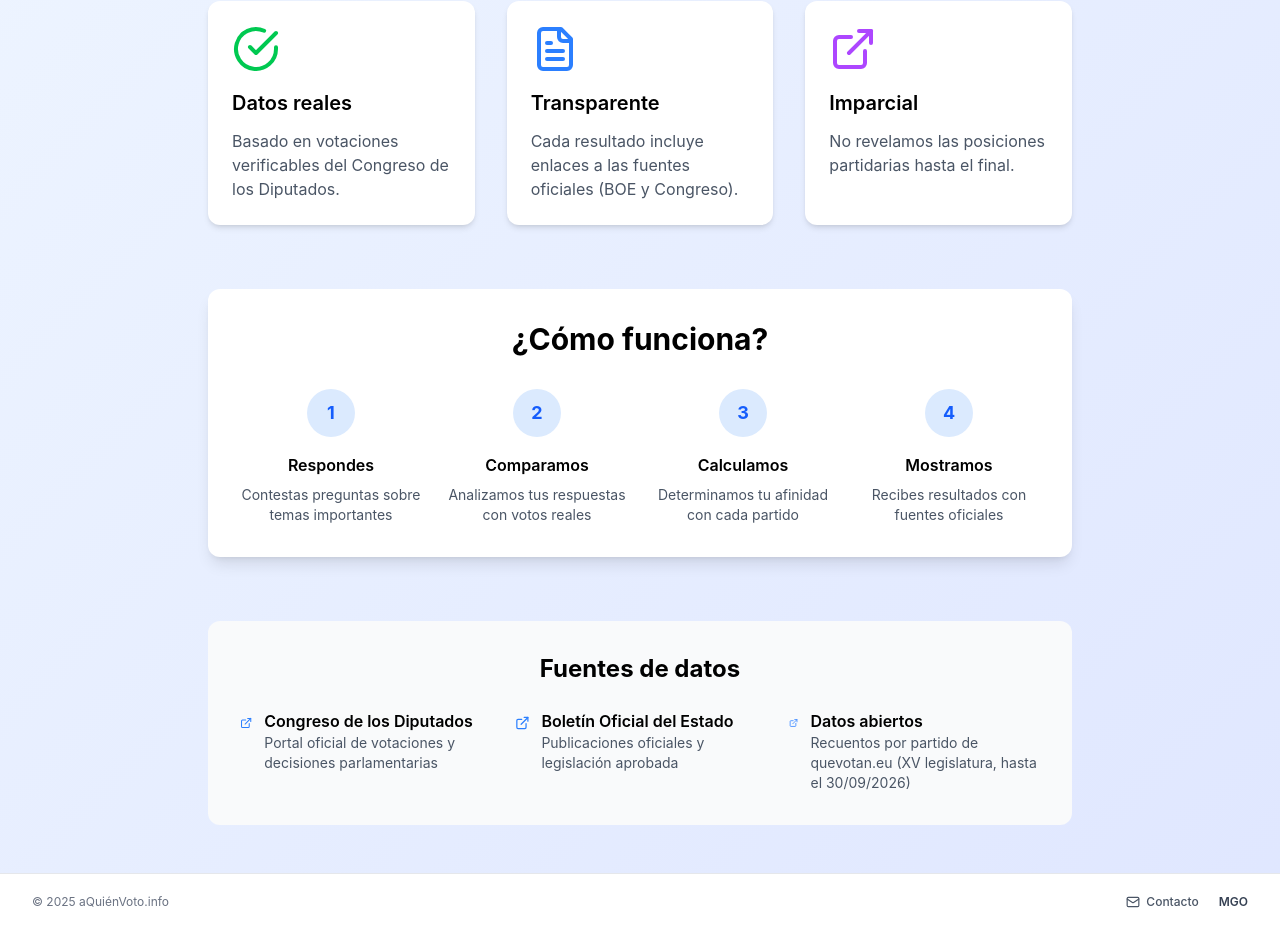
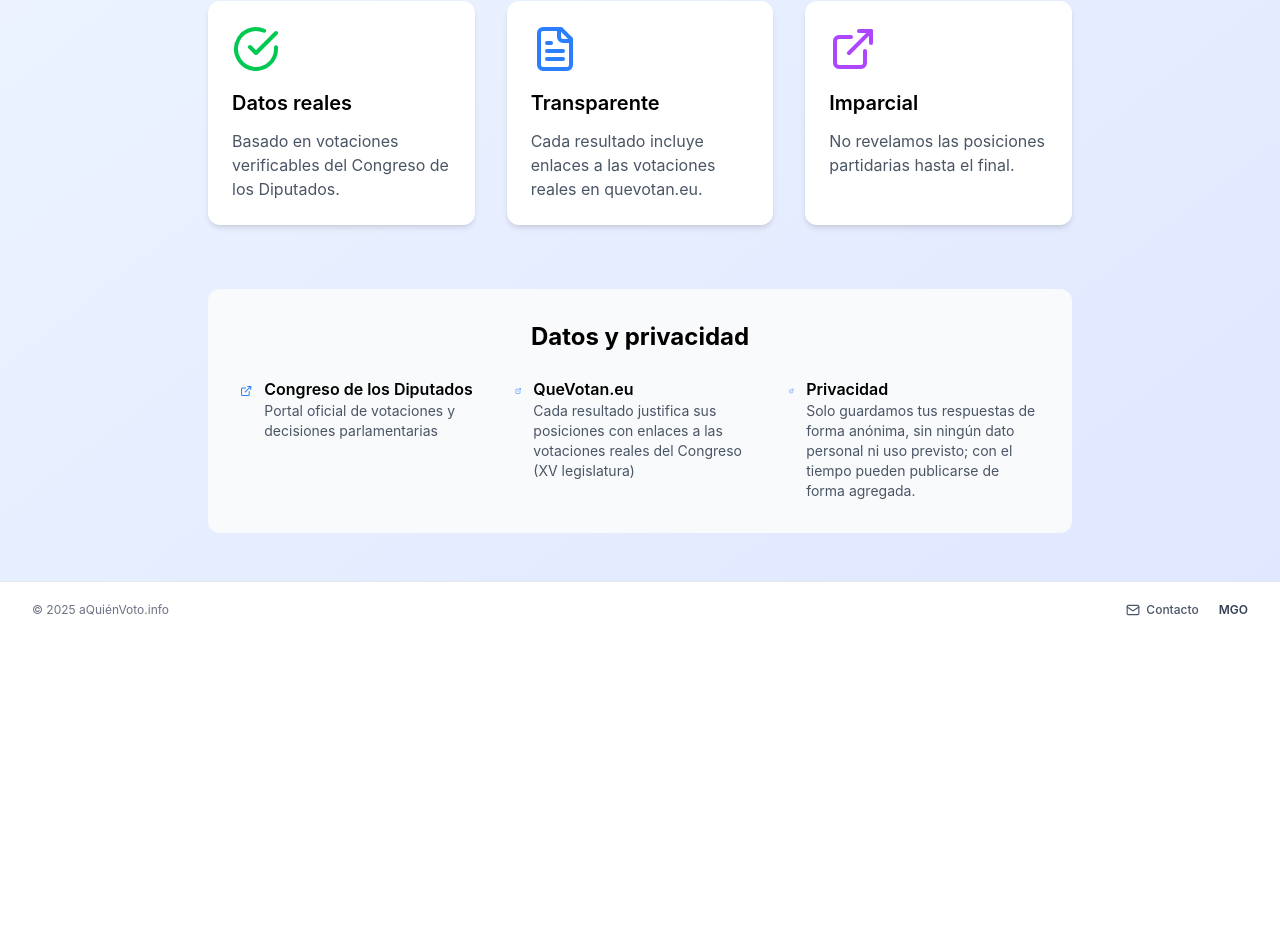
Before and after one commit to miguelgisbert/aquienvoto.info, a React (Vite) app: page / in a window 1280 px wide. Shown: the part 475-1405 px from the top of the page. After the commit the page ends 1113 px from the top, so only its background shows below. Built offline with nearby package versions, Linux system fonts and the light colour scheme; no server answers.

Commit message:
Update Spanish, Catalan, Galician, and Basque translations for improved clarity and accuracy in voting data references

```diff
--- a/src/components/Home.tsx
+++ b/src/components/Home.tsx
@@ -67,43 +67,6 @@ const Home: React.FC<HomeProps> = ({ onStartTest }) => {
           </div>
         </div>
 
-        {/* How it works */}
-        <div className="bg-white rounded-xl shadow-lg p-8 mb-16">
-          <h2 className="text-3xl font-bold text-center mb-8">
-            {t("home.how")}
-          </h2>
-          <div className="grid md:grid-cols-4 gap-6">
-            <div className="text-center">
-              <div className="w-12 h-12 bg-blue-100 text-blue-600 rounded-full flex items-center justify-center font-bold text-lg mx-auto mb-4">
-                1
-              </div>
-              <h4 className="font-semibold mb-2">{t("home.s1t")}</h4>
-              <p className="text-gray-600 text-sm">{t("home.s1d")}</p>
-            </div>
-            <div className="text-center">
-              <div className="w-12 h-12 bg-blue-100 text-blue-600 rounded-full flex items-center justify-center font-bold text-lg mx-auto mb-4">
-                2
-              </div>
-              <h4 className="font-semibold mb-2">{t("home.s2t")}</h4>
-              <p className="text-gray-600 text-sm">{t("home.s2d")}</p>
-            </div>
-            <div className="text-center">
-              <div className="w-12 h-12 bg-blue-100 text-blue-600 rounded-full flex items-center justify-center font-bold text-lg mx-auto mb-4">
-                3
-              </div>
-              <h4 className="font-semibold mb-2">{t("home.s3t")}</h4>
-              <p className="text-gray-600 text-sm">{t("home.s3d")}</p>
-            </div>
-            <div className="text-center">
-              <div className="w-12 h-12 bg-blue-100 text-blue-600 rounded-full flex items-center justify-center font-bold text-lg mx-auto mb-4">
-                4
-              </div>
-              <h4 className="font-semibold mb-2">{t("home.s4t")}</h4>
-              <p className="text-gray-600 text-sm">{t("home.s4d")}</p>
-            </div>
-          </div>
-        </div>
-
         {/* Data Sources */}
         <div className="bg-gray-50 rounded-xl p-8">
           <h2 className="text-2xl font-bold text-center mb-6">
--- a/src/data/parties.ts
+++ b/src/data/parties.ts
@@ -52,9 +52,9 @@ export const parties: Party[] = [
     color: "#E0457B",
     note: {
       es: "Coalición de 2026 (IU, Movimiento Sumar, Más Madrid, Comuns y otras formaciones); no incluye a Podemos y no concurre en Canarias, Baleares ni Comunidad Valenciana.",
-      ca: "Coalició de 2026 (IU, Moviment Sumar, Más Madrid, Comuns i altres formacions); no inclou Podemos i no concúria a Canàries, Balears ni Comunitat Valenciana.",
+      ca: "Coalició de 2026 (IU, Moviment Sumar, Más Madrid, Comuns i altres formacions); no inclou Podemos i no concorre a Canàries, Balears ni Comunitat Valenciana.",
       gl: "Coalición de 2026 (IU, Movimento Sumar, Más Madrid, Comuns e outras formacións); non inclúe a Podemos e non concurre en Canarias, Baleares nin Comunidade Valenciana.",
-      eu: "2026ko koalizioa (IU, Movimiento Sumar, Más Madrid, Comuns eta beste formazio batzuk); Podemos ez du eta ez da Kanariaetan, Balearretan ezta Valentziako Erkidegoan ere aurkezten.",
+      eu: "2026ko koalizioa (IU, Movimiento Sumar, Más Madrid, Comuns eta beste formazio batzuk); ez du Podemos barne, eta ez da Kanarietan, Balearretan ezta Valentziako Erkidegoan ere aurkezten.",
     },
   },
   {
@@ -163,7 +163,7 @@ export const parties: Party[] = [
       es: "No es una coalición electoral: agrupa las votaciones de EH Bildu y BNG (Geroa Bai no obtuvo escaño en la XV legislatura).",
       ca: "No és una coalició electoral: agrupa els vots d'EH Bildu i BNG (Geroa Bai no va obtenir escó a la XV legislatura).",
       gl: "Non é unha coalición electoral: agrupa os votos de EH Bildu e BNG (Geroa Bai non obtivo escano na XV lexislatura).",
-      eu: "Hauteskoalizazio bat ez da: EH Bildu eta BNG bozketak biltzen ditu (Geroa Bai-k ez zuen eserlekurik XV legegintzaldian).",
+      eu: "Hauteskoalizio bat ez da: EH Bildu eta BNGren bozketak biltzen ditu (Geroa Bai-k ez zuen eserlekurik XV legegintzaldian).",
     },
   },
   {
--- a/src/i18n/index.ts
+++ b/src/i18n/index.ts
@@ -18,25 +18,16 @@ const es = {
   "home.f1t": "Datos reales",
   "home.f1d": "Basado en votaciones verificables del Congreso de los Diputados.",
   "home.f2t": "Transparente",
-  "home.f2d": "Cada resultado incluye enlaces a las fuentes oficiales (BOE y Congreso).",
+  "home.f2d": "Cada resultado incluye enlaces a las votaciones reales en quevotan.eu.",
   "home.f3t": "Imparcial",
   "home.f3d": "No revelamos las posiciones partidarias hasta el final.",
-  "home.how": "¿Cómo funciona?",
-  "home.s1t": "Respondes",
-  "home.s1d": "Contestas preguntas sobre temas importantes",
-  "home.s2t": "Comparamos",
-  "home.s2d": "Analizamos tus respuestas con votos reales",
-  "home.s3t": "Calculamos",
-  "home.s3d": "Determinamos tu afinidad con cada partido",
-  "home.s4t": "Mostramos",
-  "home.s4d": "Recibes resultados con fuentes oficiales",
-  "home.sources": "Fuentes de datos",
+  "home.sources": "Datos y privacidad",
   "home.src1t": "Congreso de los Diputados",
   "home.src1d": "Portal oficial de votaciones y decisiones parlamentarias",
-  "home.src2t": "Boletín Oficial del Estado",
-  "home.src2d": "Publicaciones oficiales y legislación aprobada",
-  "home.src3t": "Datos abiertos",
-  "home.src3d": "Recuentos por partido de quevotan.eu (XV legislatura, hasta el 30/09/2026)",
+  "home.src2t": "QueVotan.eu",
+  "home.src2d": "Cada resultado justifica sus posiciones con enlaces a las votaciones reales del Congreso (XV legislatura)",
+  "home.src3t": "Privacidad",
+  "home.src3d": "Solo guardamos tus respuestas de forma anónima, sin ningún dato personal ni uso previsto; con el tiempo pueden publicarse de forma agregada.",
 
   "test.progress": "Pregunta {n} de {m}",
   "test.percent": "{v}% completado",
@@ -141,25 +132,16 @@ const ca: Dict = {
   "home.f1t": "Dades reals",
   "home.f1d": "Basat en votacions verificables del Congrés dels Diputats.",
   "home.f2t": "Transparent",
-  "home.f2d": "Cada resultat inclou enllaços a les fonts oficials (BOE i Congrés).",
+  "home.f2d": "Cada resultat inclou enllaços a les votacions reals en quevotan.eu.",
   "home.f3t": "Imparcial",
   "home.f3d": "No revel·lem les posicions partidistes fins al final.",
-  "home.how": "Com funciona?",
-  "home.s1t": "Respon",
-  "home.s1d": "Contestes preguntes sobre temes importants",
-  "home.s2t": "Comparem",
-  "home.s2d": "Analitzem les teves respostes amb vots reals",
-  "home.s3t": "Calculem",
-  "home.s3d": "Determinem la teva afinitat amb cada partit",
-  "home.s4t": "Mostrem",
-  "home.s4d": "Rep resultats amb fonts oficials",
-  "home.sources": "Fonts de dades",
+  "home.sources": "Dades i privacitat",
   "home.src1t": "Congrés dels Diputats",
   "home.src1d": "Portal oficial de votacions i decisions parlamentàries",
-  "home.src2t": "Butlletí Oficial de l'Estat",
-  "home.src2d": "Publicacions oficials i legislació aprovada",
-  "home.src3t": "Dades obertes",
-  "home.src3d": "Recomptes per partit de quevotan.eu (XV legislatura, fins al 30/09/2026)",
+  "home.src2t": "QueVotan.eu",
+  "home.src2d": "Cada resultat justifica les seues posicions amb enllaços a les votacions reals del Congrés (XV legislatura)",
+  "home.src3t": "Privacitat",
+  "home.src3d": "Només guardem les teues respostes de forma anònima, sense cap dada personal ni ús previst; amb el temps poden publicar-se de forma agregada.",
 
   "test.progress": "Pregunta {n} de {m}",
   "test.percent": "{v}% completat",
@@ -171,14 +153,14 @@ const ca: Dict = {
   "test.intentTitle": "Darrera pregunta (opcional)",
   "test.intentLead":
     "Si vols, indica quin partit pensaves votar abans del test i què penses votar ara si has canviat d'opinió.",
-  "test.intentBefore": "Quin partit pensaves votar abans de fer el test?",
-  "test.intentAfter": "Has canviat d'opinió?",
+  "test.intentBefore": "¿Quin partit pensaves votar abans de fer el test?",
+  "test.intentAfter": "¿Has canviat d'opinió?",
   "test.intentPlaceholder": "Tria un partit…",
   "test.intentNone": "Cap / no ho sé",
   "test.intentAbstain": "No votaria",
   "test.intentSave": "Guarda les respostes",
   "test.intentSkip": "Omet",
-  "test.intentThanks": "Gràcies! Les teues respostes s'han guardat.",
+  "test.intentThanks": "¡Gràcies! Les teues respostes s'han guardat.",
 
   "results.title": "Els teus resultats",
   "results.lead": "Afinitat amb cada partit basada en votacions reals del Congrés",
@@ -234,14 +216,14 @@ const ca: Dict = {
   "admin.colAfter": "ara",
 
   "footer.contact": "Contacte",
-  "contact.title": "Has trobat un error o tens una millora?",
+  "contact.title": "¿Has trobat un error o tens una millora?",
   "contact.lead": "Escriu-me i ho reviso: correccions de dades, partits, preguntes o suggeriments.",
   "contact.name": "El teu nom",
   "contact.email": "El teu correu",
   "contact.message": "Missatge",
   "contact.send": "Enviar",
   "contact.sending": "Enviant…",
-  "contact.success": "Gràcies! Et respondré aviat.",
+  "contact.success": "¡Gràcies! Et respondré aviat.",
   "contact.error": "No s'ha pogut enviar. Torna-ho a provar.",
   "contact.close": "Tancar",
 };
@@ -262,25 +244,16 @@ const gl: Dict = {
   "home.f1t": "Datos reais",
   "home.f1d": "Basado en votacións verificables do Congreso dos Deputados.",
   "home.f2t": "Transparente",
-  "home.f2d": "Cada resultado inclúe ligazóns ás fontes oficiais (BOE e Congreso).",
+  "home.f2d": "Cada resultado inclúe ligazóns ás votacións reais en quevotan.eu.",
   "home.f3t": "Imparcial",
   "home.f3d": "Non revelamos as posicións partidistas ata o final.",
-  "home.how": "Como funciona?",
-  "home.s1t": "Respondes",
-  "home.s1d": "Contestas preguntas sobre temas importantes",
-  "home.s2t": "Comparamos",
-  "home.s2d": "Analizamos as túas respostas con votos reais",
-  "home.s3t": "Calculamos",
-  "home.s3d": "Determinamos a túa afinidade con cada partido",
-  "home.s4t": "Mostramos",
-  "home.s4d": "Recibes resultados con fontes oficiais",
-  "home.sources": "Fontes de datos",
+  "home.sources": "Datos e privacidade",
   "home.src1t": "Congreso dos Deputados",
   "home.src1d": "Portal oficial de votacións e decisións parlamentarias",
-  "home.src2t": "Boletín Oficial do Estado",
-  "home.src2d": "Publicacións oficiais e lexislación aprobada",
-  "home.src3t": "Datos abertos",
-  "home.src3d": "Recontos por partido de quevotan.eu (XV lexislatura, ata o 30/09/2026)",
+  "home.src2t": "QueVotan.eu",
+  "home.src2d": "Cada resultado xustifica as súas posicións con ligazóns ás votacións reais do Congreso (XV lexislatura)",
+  "home.src3t": "Privacidade",
+  "home.src3d": "Só gardamos as túas respostas de forma anónima, sen ningún dato personal nin uso previsto; co tempo poden publicarse de forma agregada.",
 
   "test.progress": "Pregunta {n} de {m}",
   "test.percent": "{v}% completado",
@@ -373,7 +346,7 @@ const eu: Dict = {
   "nav.test": "Testa",
   "nav.results": "Emaitzak",
 
-  "home.badge": "Hauteskunde orokorrak: 2026ko azaroak 29",
+  "home.badge": "Hauteskunde orokorrak: 2026ko azaroaren 29a",
   "home.title1": "Aurkitu",
   "home.title2": "Orientazio Politikoa",
   "home.lead":
@@ -383,27 +356,18 @@ const eu: Dict = {
   "home.f1t": "Benetako datuak",
   "home.f1d": "Diputatuen Kongresuko bozka egiaztagarrietan oinarrituta.",
   "home.f2t": "Gardena",
-  "home.f2d": "Emaitza bakoitzak iturri ofizialen estekak ditu (BOE eta Kongresua).",
+  "home.f2d": "Emaitza bakoitzak bozka errealen estekak ditu quevotan.eu-n.",
   "home.f3t": "Inpartziala",
   "home.f3d": "Ez dugu alderdien posiziorik erakusten amaierara arte.",
-  "home.how": "Nola funtzionatzen du?",
-  "home.s1t": "Erantzuten duzu",
-  "home.s1d": "Gai garrantzitsuei buruzko galderak erantzuten dituzu",
-  "home.s2t": "Konparatzen dugu",
-  "home.s2d": "Zure erantzunak benetako bozkekin aztertzen ditugu",
-  "home.s3t": "Kalkulatzen dugu",
-  "home.s3d": "Zure afinitatea zehazten dugu alderdi bakoitzarekin",
-  "home.s4t": "Erakusten dugu",
-  "home.s4d": "Emaitzak jasotzen dituzu iturri ofizialekin",
-  "home.sources": "Datu iturriak",
+  "home.sources": "Datuak eta pribatutasuna",
   "home.src1t": "Diputatuen Kongresua",
   "home.src1d": "Bozka eta erabaki parlamentarioen atari ofiziala",
-  "home.src2t": "Estatuko Aldizkari Ofiziala",
-  "home.src2d": "Argitalpen ofizialak eta legeztapen onartua",
-  "home.src3t": "Datu irekiak",
-  "home.src3d": "Alderdi bakoitzeko kopuruak quevotan.eu-tik (XV legegintzaldia, 2026/09/30ra arte)",
+  "home.src2t": "QueVotan.eu",
+  "home.src2d": "Emaitza bakoitzak bere posizioak justifikatzen ditu Kongresuko benetako bozketen esteken bidez (XV legegintzaldia)",
+  "home.src3t": "Pribatutasuna",
+  "home.src3d": "Zure erantzunak modu anonimoan bakarrik gordetzen ditugu, datu pertsonalik edo aurreikusitako erabilerarik gabe; denborarekin modu agregatuan argitaratu ahal izango dira.",
 
-  "test.progress": "{m} galderatatik {n}.",
+  "test.progress": "{m} galderetatik {n}.",
   "test.percent": "%{v} amaituta",
   "test.context": "Testuingurua",
   "test.back": "Itzuli hasierara",
@@ -434,18 +398,18 @@ const eu: Dict = {
   "results.colParty": "Alderdi",
   "results.legendMatch": "adostasuna",
   "results.legendDiff": "desadostasuna",
-  "results.legendAbst": "betoiketa (ez da kontatzen)",
+  "results.legendAbst": "abstentzioa (ez da kontatzen)",
   "results.justification": "Posizioen justifikazioa",
   "results.noPosition": "Ez dago posiziorik erregistratuta",
   "results.restart": "Berriro egin testa",
   "results.warnTitle": "Garrantzitsua",
   "results.warn":
-    "XV legegintzaldiko bozketetan oinarritako test orientatiboa (datuak 2026/09/30ra arte, gehi 2026/10/02ko bozketa). 29ko N-ko hauteskunde programa ofizialak oraindik argitaratu gabe daude: kontsultatu iturri ofizialak eta programa osoak erabaki aurretik.",
+    "XV legegintzaldiko bozketetan oinarritako test orientatiboa (datuak 2026/09/30ra arte, gehi 2026/10/02ko bozketa). 29-Neko hauteskunde programa ofizialak oraindik argitaratu gabe daude: kontsultatu iturri ofizialak eta programa osoak erabaki aurretik.",
 
   "pos.a_favor": "Alde",
   "pos.en_contra": "Aurka",
   "pos.parcial": "Matizekin",
-  "pos.abstencion": "Betoiketa",
+  "pos.abstencion": "Abstentzioa",
 
   "admin.title": "Panel osoa",
   "admin.total": "Erantzun guztiak",
@@ -467,7 +431,7 @@ const eu: Dict = {
   "admin.loginError":
     "Ezin izan da saioa hasi. Egiaztatu posta eta pasahitza.",
   "admin.perDay": "Erantzunak eguneko (14 egun)",
-  "admin.intention": "Bozkazio asmoa (aro → orain)",
+  "admin.intention": "Bozketaren asmoa (lehenago → orain)",
   "admin.intentKept": "Alderdiari eusten diote",
   "admin.intentChanged": "Alderdia aldatu dute",
   "admin.intentNoData": "Daturik ez",
```
Also changed, not shown: src/data/questions.ts (+41 -41 lines).
